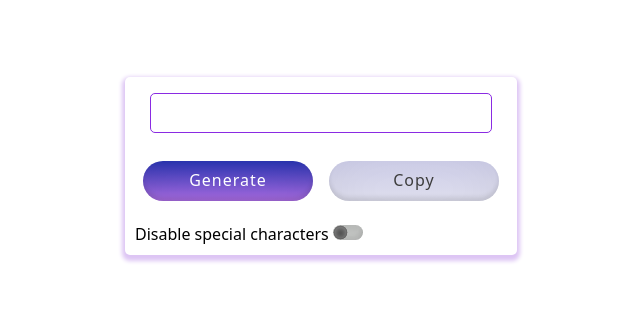
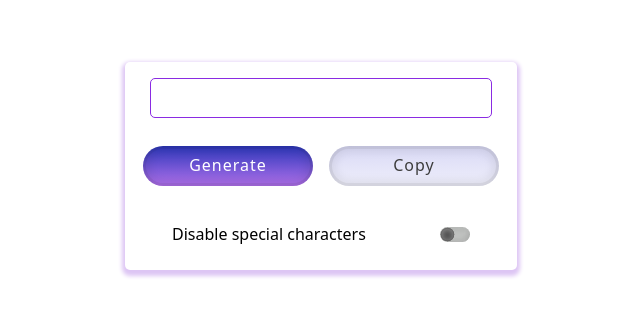
Before and after one commit to MitchelCardona28/KGen, a website with bundled scripts: page index.html in a window 1280 px wide. Shown: the part 234-550 px from the top of the page, without its empty margins (319-959 px from the left). Built offline with nearby package versions, Linux system fonts and the light colour scheme.

Commit message:
update: buttons background color

```diff
--- a/src/generator.css
+++ b/src/generator.css
@@ -49,7 +49,8 @@ body {
   border-radius: 20px;
   width: calc(70% - 90px);
   background: linear-gradient(to bottom, #2c37ba, #8a2be2ab);
-  box-shadow: inset 0px 8px 60px rgba(0, 0, 0, 0.1), inset 0px -4px 4px rgba(0, 0, 0, 0.1);
+  box-shadow: inset 0px 0px 0px 3px rgb(0 0 0 / 6%),
+                        inset 0px 0px 8px 6px rgb(0 0 0 / 7%);;
   color: white;
   font-size: 1rem;
   font-weight: 500;
@@ -58,21 +59,20 @@ body {
 }
 
 .btn-copy {
-  background: linear-gradient(to bottom, #d9d9f5, #eaeafa);
+  background: linear-gradient(to bottom, #d9d9f5, #eaeafac2);
   color: #3D3D3D;
 }
 
 .btn-generate:hover, .btn-copy:hover {
   cursor: pointer;
   background-color: rgba(127, 26, 222, 0.612);
-  color: white;
 }
 
 .btn-generate:active, .btn-copy:active {
   background-color: rgb(64, 231, 231);
 }
 
-.customize-container {
+.settings-container {
   display: flex;
   justify-content: space-around;
   align-items: center;
```
